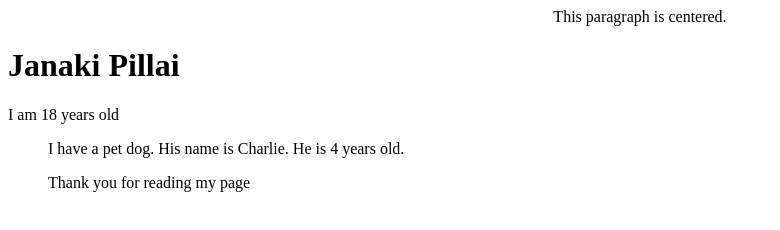
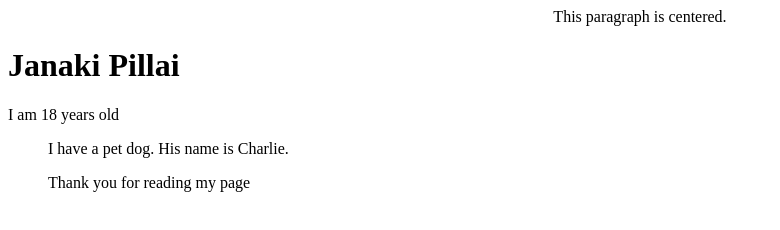
Before and after one commit to JanakiPillai/UX-LAB, a plain HTML site: page index.html in a window 1280 px wide. Shown: the whole page, without its empty margins (0-780 px from the left). Drawn offline with Linux system fonts and the light colour scheme.

Commit message:
Update index.html

```diff
--- a/index.html
+++ b/index.html
@@ -6,7 +6,6 @@
     <p> I am 18 years old</p>
     <ul> I have a pet dog.
         His name is Charlie.
-        He is 4 years old.
     </ul>
     <blockquote>
         Thank you for reading my page
```
